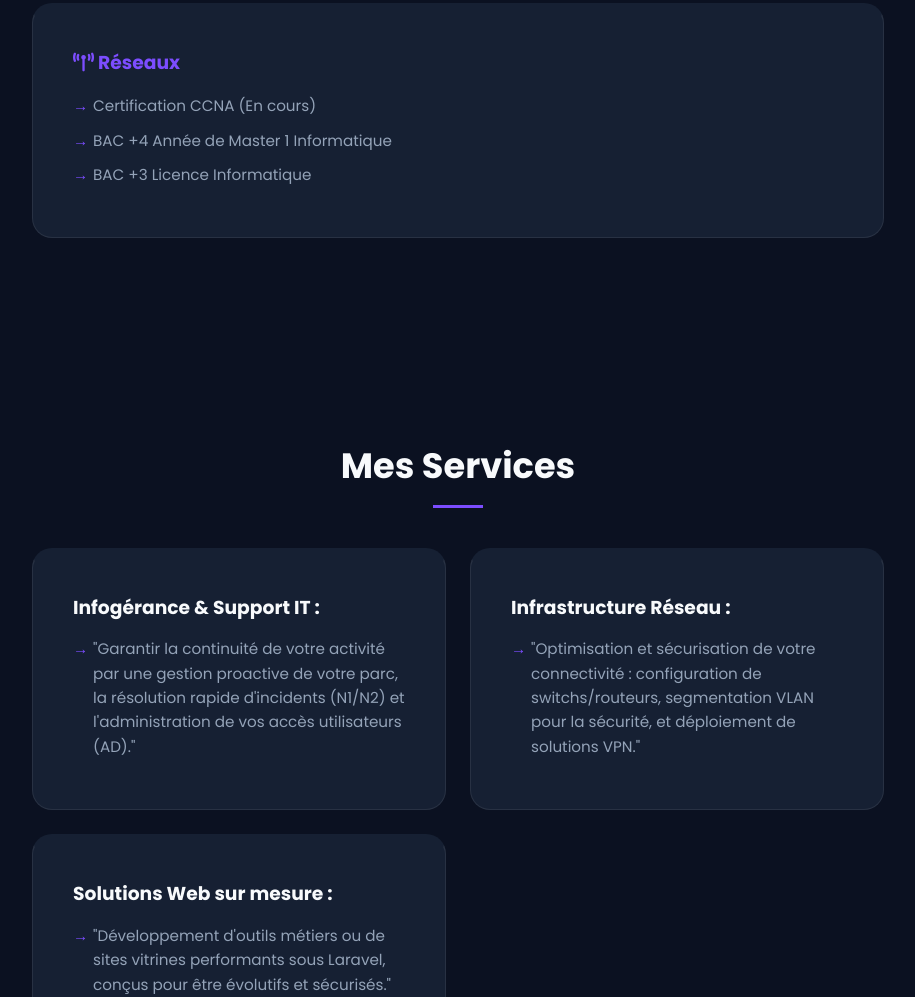
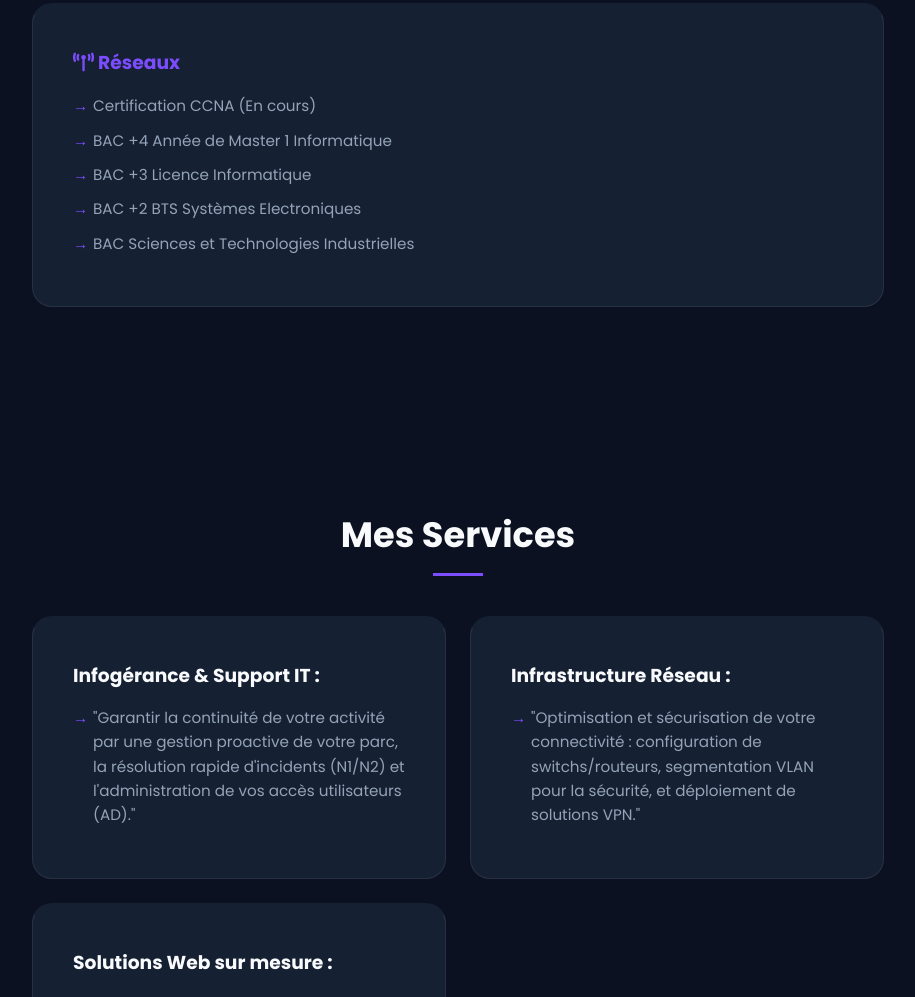
Before and after one commit to ChrisFrade/mon-cv, a plain HTML site: page index.html in a window 1280 px wide. Shown: the part 2545-3542 px from the top of the page, without its empty margins (182-1097 px from the left). Drawn offline with Linux system fonts and the light colour scheme.

Commit message:
Update index.html

```diff
--- a/index.html
+++ b/index.html
@@ -98,6 +98,8 @@ de paquets.</li>
                         <li> Certification CCNA (En cours)</li>
                         <li> BAC +4 Année de Master 1 Informatique </li>
                         <li> BAC +3 Licence Informatique</li>
+                        <li> BAC +2 BTS Systèmes Electroniques</li>
+                        <li> BAC Sciences et Technologies Industrielles</li>
                     </ul>
                 </div>
             </div>
```
